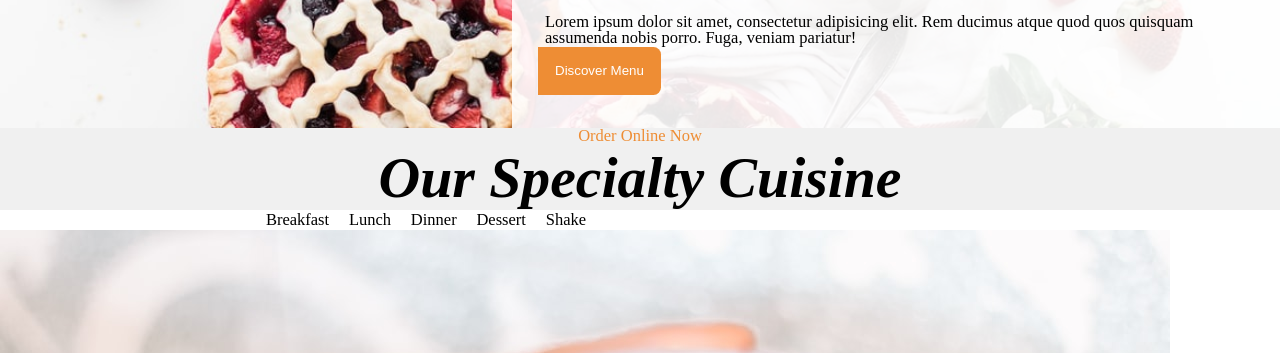
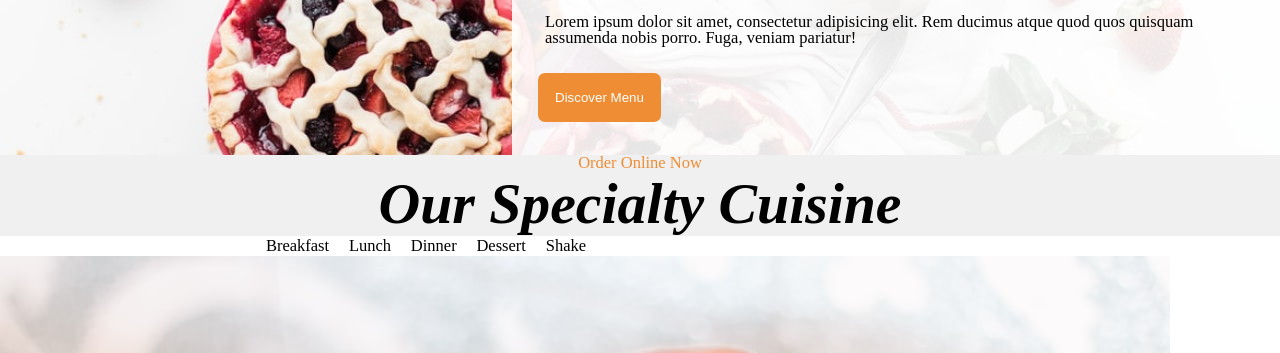
Before and after one commit to jcs-denverdev/restaurant, a plain HTML site: page index.html in a window 1280 px wide. Shown: the part 744-1097 px from the top of the page. Drawn offline with Linux system fonts and the light colour scheme.

Commit message:
added separate class to discover menu button

```diff
--- a/css/style.css
+++ b/css/style.css
@@ -218,7 +218,7 @@ main {
 
 } */
 
-.orange-button {
+.orange_btn {
   position: relative;
   right: .5em;
   padding: 1.25em;
@@ -256,11 +256,15 @@ main {
   width: 60%;
   padding: 2em;
   float: right;
-  /* width: 50%;
-  position: relative;
-  top: 100px;
-  left: 600px;
-  padding: 20px; */
+}
+
+.about_text_container .whole_btn {
+  margin-top: 2em;
+  /* padding: 1em; */
+  background-color: var(--orange-theme);
+  color: white;
+  border: none;
+  border-radius: 7px;
 }
 
 /******************************************
--- a/index.html
+++ b/index.html
@@ -34,7 +34,7 @@
 
 				<form action=""><i class="fa-solid fa-magnifying-glass"></i>
 					<input type="text" placeholder="Search here">
-					<button class="orange-button">Location<i class="fa-solid fa-caret-down"></i></button>
+					<button class="orange_btn">Location<i class="fa-solid fa-caret-down"></i></button>
 				</form>
 
 				<span><i class="fa-brands fa-facebook-f"></i>252k</span>
@@ -50,12 +50,10 @@
 				<h2 class="heading-bold-font">Discover Our Restaurant Story</h2>
 
 				<p>Lorem ipsum, dolor sit amet consectetur adipisicing elit. Libero esse cumque facilis odio. Quidem magnam atque quod at rerum earum molestiae obcaecati saepe laudantium cum hic minima eius, accusantium, vel sunt inventore non suscipit sequi architecto delectus minus voluptates beatae ea. Alias consequuntur voluptate sint officia quis, laborum maiores libero!</p>
-
 				<br>
-
 				<p>Lorem ipsum dolor sit amet, consectetur adipisicing elit. Rem ducimus atque quod quos quisquam assumenda nobis porro. Fuga, veniam pariatur!</p>
 
-				<button class="orange-button">Discover Menu</button>
+				<button class="orange_btn whole_btn">Discover Menu</button>
 			</section>
 		</section>
 
```
